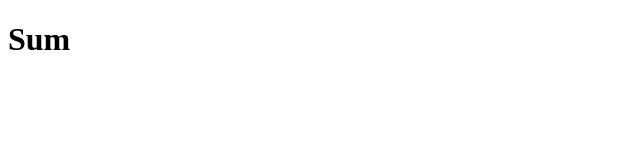
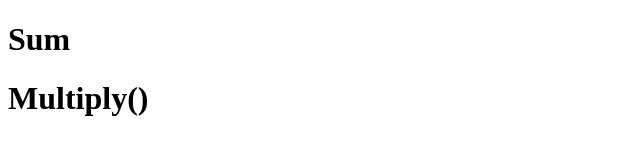
Before and after one commit to sbuckley65/Lab5, a plain HTML site: page index.html in a window 1280 px wide. Shown: the whole page, without its empty margins (0-640 px from the left). Drawn offline with Linux system fonts and the light colour scheme.

Commit message:
Added multiply

```diff
--- a/index.html
+++ b/index.html
@@ -6,7 +6,7 @@
   <body>
     <h1>Sum</h1>
 
-
+    <h1>Multiply()</h1>
 
     <script src="app.js"></script>
   </body>
```
